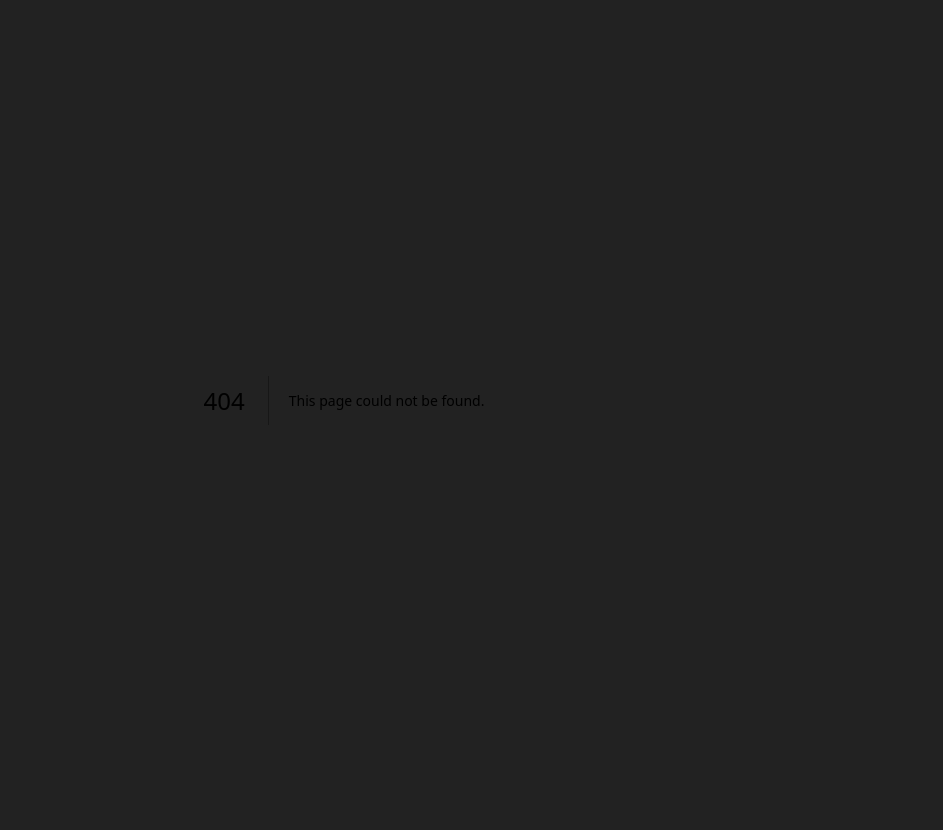
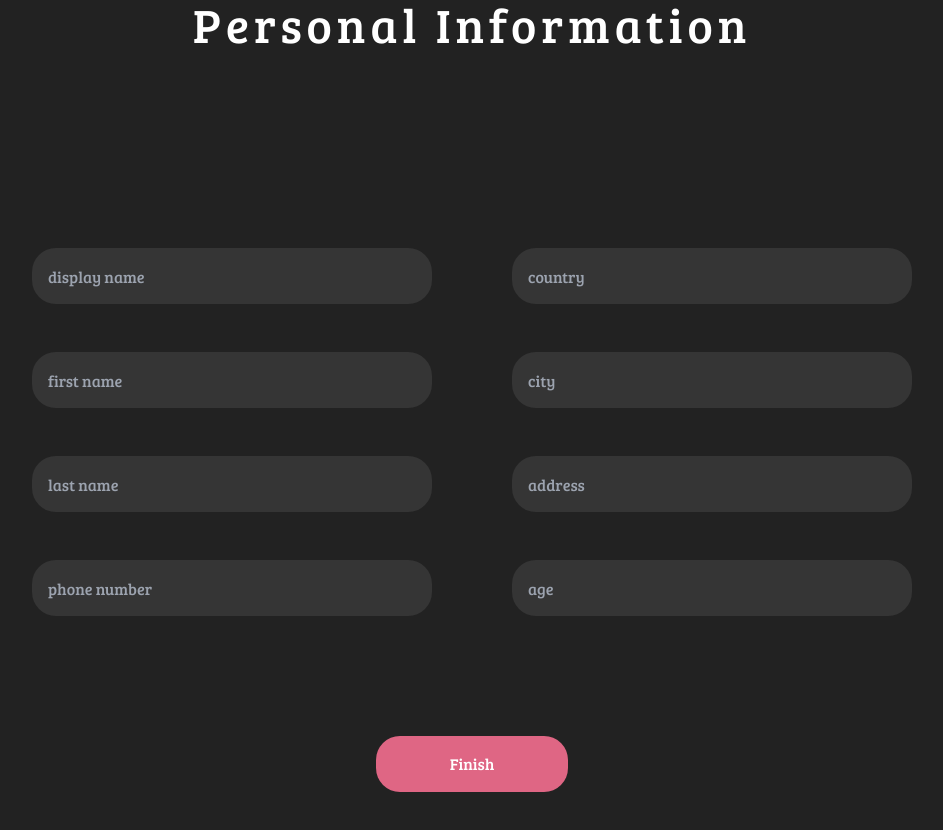
Before and after one commit to sahilbt/MyFashionRack, a Next.js app in the folder frontend/: page /Register in a window 1280 px wide. Before the commit this address had no page. Shown: the top 830 px of the page, without its empty margins (168-1111 px from the left). Before the commit the page ends 800 px from the top, so only its background shows below. Built offline with nearby package versions, Linux system fonts and the light colour scheme.

Commit message:
add registration form

```diff
--- a/frontend/components/LandingNav.js
+++ b/frontend/components/LandingNav.js
@@ -20,10 +20,11 @@ export default function LandingNav(){
                     <span className="block max-w-0 group-hover:max-w-full transition-all duration-200 h-0.5 bg-white"></span>
                 </Link>
 
-                <a href="#" className="text-2xl group">
+
+                <Link href="SignUp" className = "text-2xl group">
                     Sign Up
                     <span className="block max-w-0 group-hover:max-w-full transition-all duration-200 h-0.5 bg-white"></span>
-                </a>
+                </Link>
             </div>
 
             <div className="flex flex-col items-center absolute bottom-0">
--- a/frontend/components/SignIn.js
+++ /dev/null
@@ -1,29 +0,0 @@
-import Link from "next/Link"
-
-export default function SignIn() {
-    return(
-        <div>
-            <h1 className="text-4xl text-white text-center pb-5">Login</h1>
-            <div className="flex flex-col items-center gap-y-6">
-                <input type="email" name="email" placeholder="email" className="px-4 h-14 w-[50%] bg-lightGrey text-white rounded-3xl outline-white outline-2 focus:outline focus:outline-white hover:outline hover:outline-[#464646]"/>
-                <input type="password" name="password" placeholder="password" className="px-4 h-14 w-[50%] bg-lightGrey text-white rounded-3xl outline-white outline-2 focus:outline focus:outline-white hover:outline hover:outline-[#464646]"/>
-                <button className="bg-pink text-white rounded-3xl w-48 h-14 hover:bg-[#AA4E65]">
-                    Login
-                </button>
-                <div className="relative flex items-center justify-center mt-4 border border-t w-[50%]">
-                    <div className="absolute px-5 bg-darkGrey text-white">OR</div>
-                </div>
-                <button className="bg-darkGrey text-white rounded-3xl mt-4 w-[30%] h-14 outline outline-2 outline-white hover:outline-pink">
-                    Continue with Google
-                </button>
-                <div className="flex text-white">
-                    <div>Don't have an account?</div>
-                    <Link href="#" className="group text-pink pl-3">
-                        Sign Up Here!
-                        <span className="block max-w-0 group-hover:max-w-full transition-all duration-200 h-0.5 bg-pink"></span>
-                    </Link>
-                </div>
-            </div>
-        </div>
-    )
-}
--- /dev/null
+++ b/frontend/pages/Register.js
@@ -0,0 +1,38 @@
+
+import Image from "next/Image"
+import Logo from "../public/LogoPink.png"
+import Link from "next/link"
+
+
+export default function Register() {
+    return (
+        <div className="bg-darkGrey grid h-screen w-screen ">
+           <div className="w-3/4 m-auto flex flex-col justify-center">
+                <h1 className="text-5xl text-white pb-40 text-center tracking-widest" >Personal Information</h1>
+                <div className="flex flex-row item justify-center">
+                        <div className="flex flex-col gap-y-12 flex-grow p-10">
+                                <input type="text" name="display name" placeholder="display name" className="px-4 h-14 bg-lightGrey text-white rounded-3xl outline-white outline-2 focus:outline focus:outline-white hover:outline hover:outline-[#464646]"/>
+                                <input type="text" name="first name" placeholder="first name" className="px-4 h-14 bg-lightGrey text-white rounded-3xl outline-white outline-2 focus:outline focus:outline-white hover:outline hover:outline-[#464646]"/>
+                                <input type="text" name="last name" placeholder="last name" className="px-4 h-14 bg-lightGrey text-white rounded-3xl outline-white outline-2 focus:outline focus:outline-white hover:outline hover:outline-[#464646]"/>
+                                <input type="text" name="phone number" placeholder="phone number" className="px-4 h-14 bg-lightGrey text-white rounded-3xl outline-white outline-2 focus:outline focus:outline-white hover:outline hover:outline-[#464646]"/>
+                        </div>
+                    <div className="flex flex-col gap-y-12 flex-grow p-10">
+                            <input type="text" name="country" placeholder="country" className="px-4 h-14 bg-lightGrey text-white rounded-3xl outline-white outline-2 focus:outline focus:outline-white hover:outline hover:outline-[#464646]"/>
+                            <input type="text" name="city" placeholder="city" className="px-4 h-14 bg-lightGrey text-white rounded-3xl outline-white outline-2 focus:outline focus:outline-white hover:outline hover:outline-[#464646]"/>
+                            <input type="text" name="address" placeholder="address" className="px-4 h-14 bg-lightGrey text-white rounded-3xl outline-white outline-2 focus:outline focus:outline-white hover:outline hover:outline-[#464646]"/>
+                            <input type="text" name="age" placeholder="age" className="px-4 h-14 bg-lightGrey text-white rounded-3xl outline-white outline-2 focus:outline focus:outline-white hover:outline hover:outline-[#464646]"/>
+                    </div>
+            </div>
+
+          <div className="py-20 m-auto">
+          <Link href="Register">
+                 <button className="bg-pink text-white rounded-3xl w-48 h-14 hover:bg-[#AA4E65]">
+                    Finish
+                </button>
+            </Link>
+          </div>
+
+        </div>
+    </div>
+    )
+}
--- /dev/null
+++ b/frontend/pages/SignUp.js
@@ -0,0 +1,50 @@
+import Image from "next/Image"
+import Logo from "../public/LogoPink.png"
+import Link from "next/link"
+
+
+export default function SignUp() {
+    return (
+        <div className="flex flex-col items-center justify-center w-screen h-screen text-center bg-darkGrey">
+            <div className="flex w-screen items-center content-center">
+                <div className="w-1/2 grid place-items-center">
+                    <Image
+                        className="scale-75"
+                        src = {Logo}
+                    />
+                </div>
+                <div className="w-1/2">
+                    <div>
+                        <div className= "w-1/2 m-auto">
+                            <h1 className="text-4xl text-white pb-5 text-left" >Sign Up</h1>
+                        </div>
+                        <div className="flex flex-col items-center gap-y-10">
+                            <input type="email" name="email" placeholder="email" className="px-4 h-14 w-[50%] bg-lightGrey text-white rounded-3xl outline-white outline-2 focus:outline focus:outline-white hover:outline hover:outline-[#464646]"/>
+                            <input type="password" name="password" placeholder="password" className="px-4 h-14 w-[50%] bg-lightGrey text-white rounded-3xl outline-white outline-2 focus:outline focus:outline-white hover:outline hover:outline-[#464646]"/>
+                            <input type="password" name="verifyPassword" placeholder="verify password" className="px-4 h-14 w-[50%] bg-lightGrey text-white rounded-3xl outline-white outline-2 focus:outline focus:outline-white hover:outline hover:outline-[#464646]"/>
+                            <Link href="Register">
+                                <button className="bg-pink text-white rounded-3xl w-48 h-14 hover:bg-[#AA4E65]">
+                                    Sign Up
+                                </button>
+                            </Link>
+
+                            <div className="relative flex items-center justify-center mt-4 border border-t w-[50%]">
+                                <div className="absolute px-5 bg-darkGrey text-white">OR</div>
+                            </div>
+                            <button className="bg-darkGrey text-white rounded-3xl mt-4 w-[30%] h-14 outline outline-2 outline-white hover:outline-pink">
+                                Continue with Google
+                            </button>
+                            <div className="flex text-white">
+                                <div>Already Have An Account?</div>
+                                <Link href="Login" className="group text-pink pl-3">
+                                    Login Here!
+                                    <span className="block max-w-0 group-hover:max-w-full transition-all duration-200 h-0.5 bg-pink"></span>
+                                </Link>
+                            </div>
+                        </div>
+                    </div>
+                </div>
+            </div>
+        </div>
+    )
+}
```
